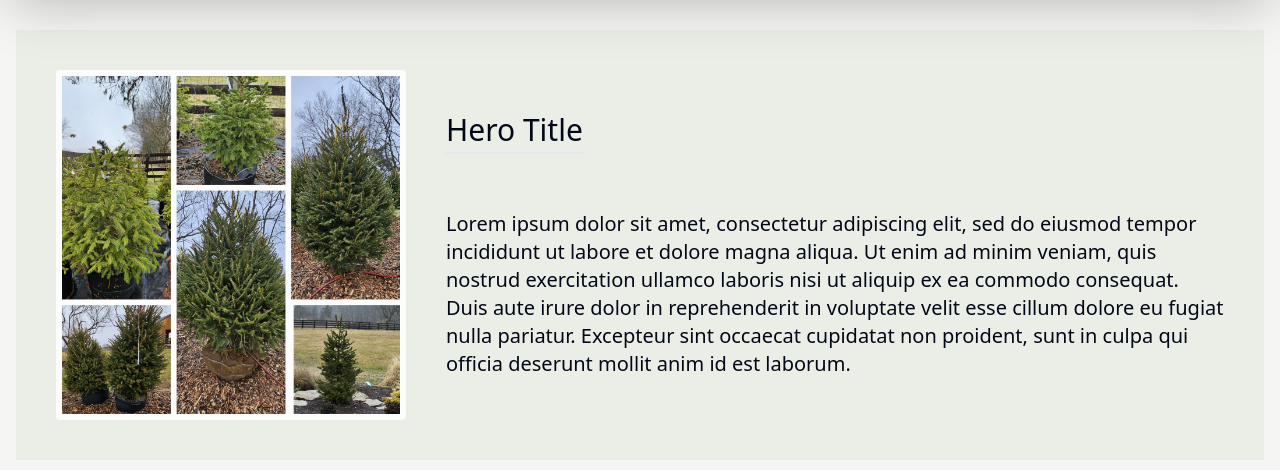
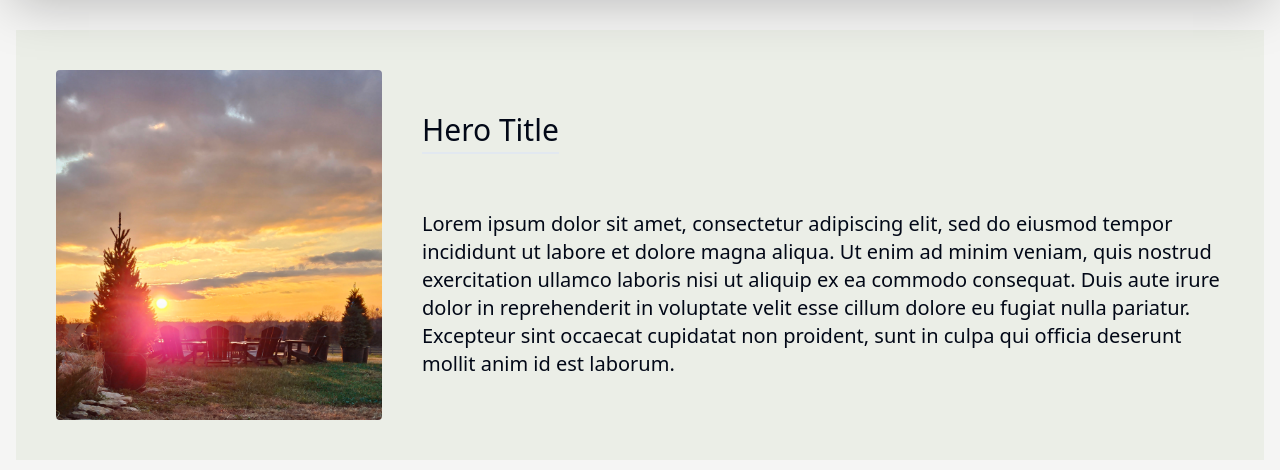
Before and after one commit to Pzink03/NelsonLeeTreeFarm, a React (Vite) app: page /about in a window 1280 px wide. Shown: the part 410-880 px from the top of the page. Built offline with nearby package versions, Linux system fonts and the light colour scheme.

Commit message:
Update Hero Image

```diff
--- a/src/pages/About.tsx
+++ b/src/pages/About.tsx
@@ -98,7 +98,7 @@ export function About(){
                     <div className=" md:max-w-7xl w-full px-4 flex items-center justify-start pb-10" >
                         <div className="gap-10 mt-10 flex flex-col bg-secondary-green md:p-10 p-4 lg:flex-row max-w-7xl items-center lg:items-center">
                             <img
-                            src='/assets/images/Evergreens.png'
+                            src='/assets/images/GalleryImage1.jpg'
                             className=" w-[350px] h-[350px] object-cover object-top rounded"
                             />
                             <div>
```
